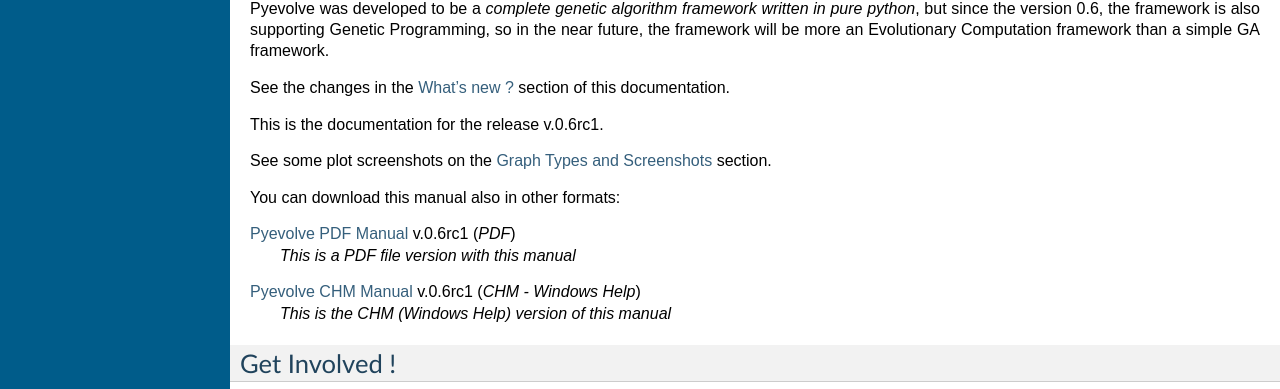
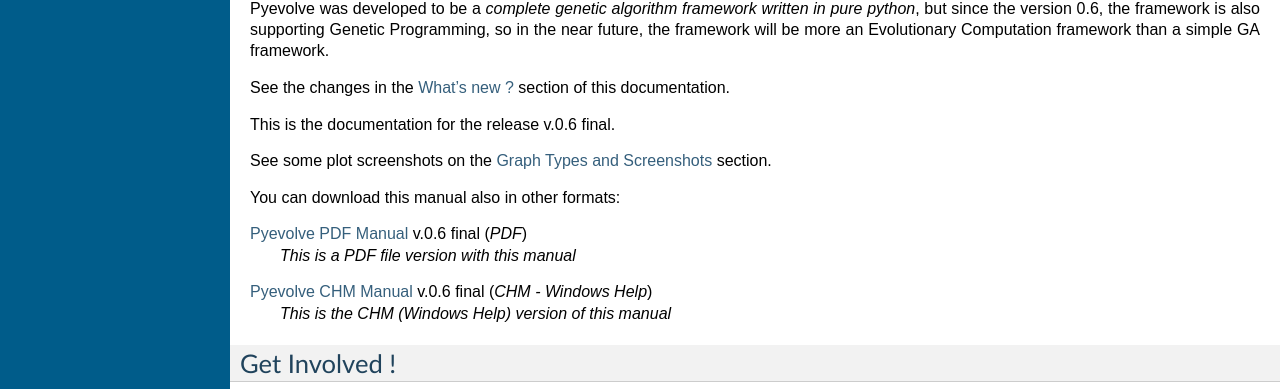
Before and after one commit to perone/Pyevolve, a Sphinx documentation site: the page built from docs/source/index.rst, in a window 1280 px wide and 900 px high, scrolled down 307 px. Shown: the part 144-533 px from the top of the window. Built offline with Sphinx 7.4.7, drawn with Linux system fonts in a browser that asks for light colours.

Commit message:
Added shebang on the pyevolve_graph.py; changed from RC1 to 0.6 final version.

```diff
--- a/docs/source/conf.py
+++ b/docs/source/conf.py
@@ -63,7 +63,7 @@
 # The short X.Y version.
 version = '0.6'
 # The full version, including alpha/beta/rc tags.
-release = '0.6rc1'
+release = '0.6 final'
 
 # The language for content autogenerated by Sphinx. Refer to documentation
 # for a list of supported languages.
--- a/pyevolve/__init__.py
+++ b/pyevolve/__init__.py
@@ -16,7 +16,7 @@
            "Migration", "Mutators", "Network", "Scaling", "Selectors",
            "Statistics", "Util"]
 
-__version__ =  '0.6rc1'
+__version__ =  '0.6'
 __author__ =  'Christian S. Perone'
 
 import pyevolve.Consts
--- a/pyevolve_graph.py
+++ b/pyevolve_graph.py
@@ -1,8 +1,9 @@
+#!/usr/bin/python
+
 # This code is part of Pyevolve.
-# Require matplotlib v.0.98.5.0+
+# It requires matplotlib v.0.98.5.0+
 from optparse import OptionParser
 from optparse import OptionGroup
-
 
 def graph_pop_heatmap_raw(all, minimize, colormap="jet", filesave=None):
    pylab.imshow(all, aspect="auto", interpolation="gaussian", cmap=matplotlib.cm.__dict__[colormap])
```
